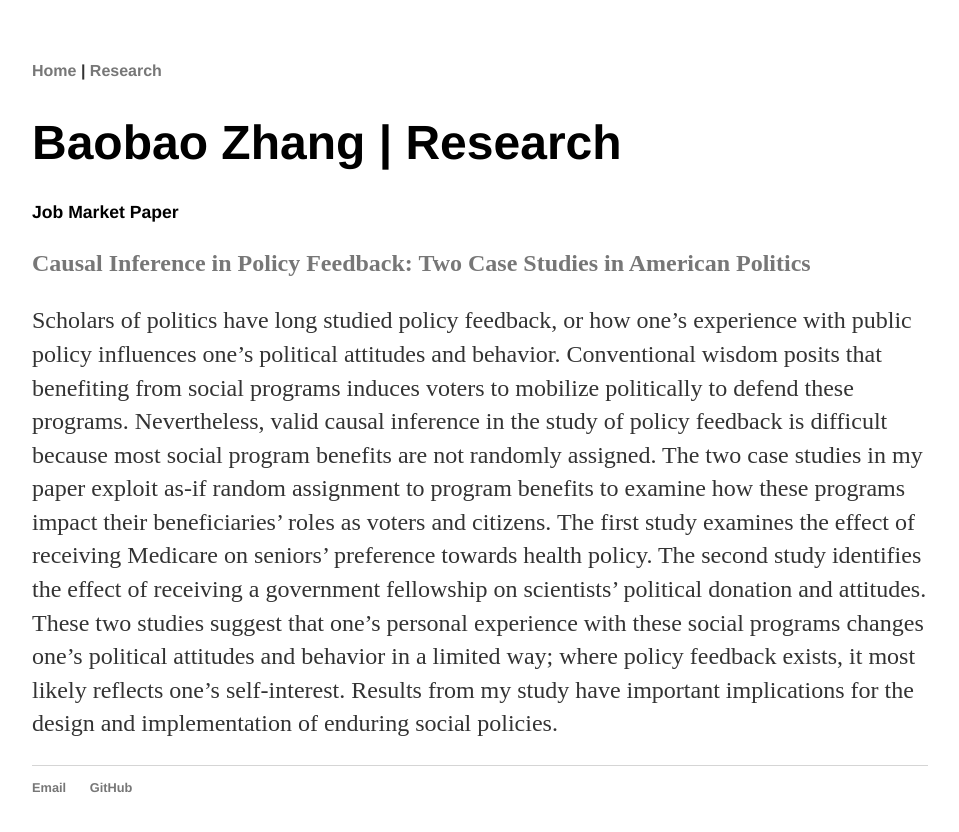
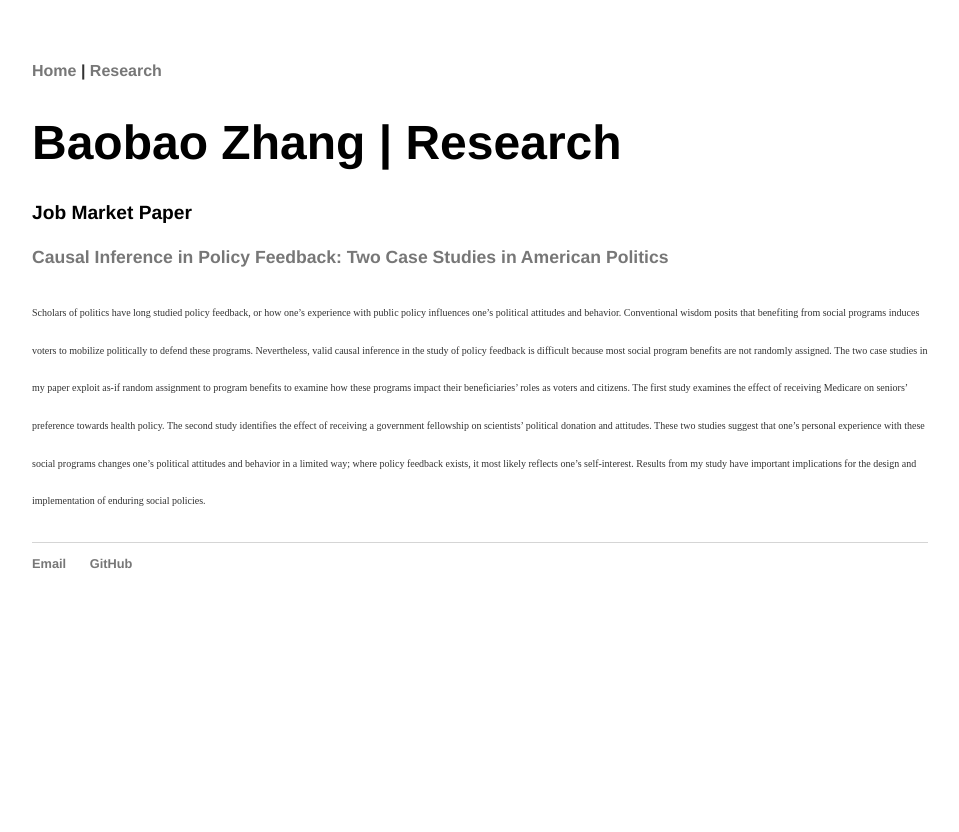
Before and after one commit to morganlivingston/baobaofzhang.github.io, a Jekyll site: the page built from research.html, in a window 1280 px wide. Shown: the top 832 px of the page, without its empty margins (160-1119 px from the left). Built offline with Jekyll 4.4.1, drawn with Linux system fonts in a browser that asks for light colours.

Commit message:
Update research.html

```diff
--- a/research.html
+++ b/research.html
@@ -6,12 +6,12 @@ title: Research
 		<div class="blurb">
 			<h1>Baobao Zhang | Research</h1>
 
-<h4>Job Market Paper</h4>
+<h3>Job Market Paper</h3>
 
-			<p><a href="documents/policy_feedback.pdf"><b>Causal Inference in Policy Feedback: Two Case Studies in American Politics</b></a></p>
+			<h4><a href="documents/policy_feedback.pdf"><b>Causal Inference in Policy Feedback: Two Case Studies in American Politics</b></a></h4>
 
-<p>
+<p><font size="-3">
 Scholars of politics have long studied policy feedback, or how one’s experience with public policy influences one’s political attitudes and behavior. Conventional wisdom posits that benefiting from social programs induces voters to mobilize politically to defend these programs. Nevertheless, valid causal inference in the study of policy feedback is difficult because most social program benefits are not randomly assigned. The two case studies in my paper exploit as-if random assignment to program benefits to examine how these programs impact their beneficiaries’ roles as voters and citizens. The first study examines the effect of receiving Medicare on seniors’ preference towards health policy. The second study identifies the effect of receiving a government fellowship on scientists’ political donation and attitudes. These two studies suggest that one’s personal experience with these social programs changes one’s political attitudes and behavior in a limited way; where policy feedback exists, it most likely reflects one’s self-interest. Results from my study have important implications for the design and implementation of enduring social policies.
-</p>
+</font></p>
 
 		</div>
```
